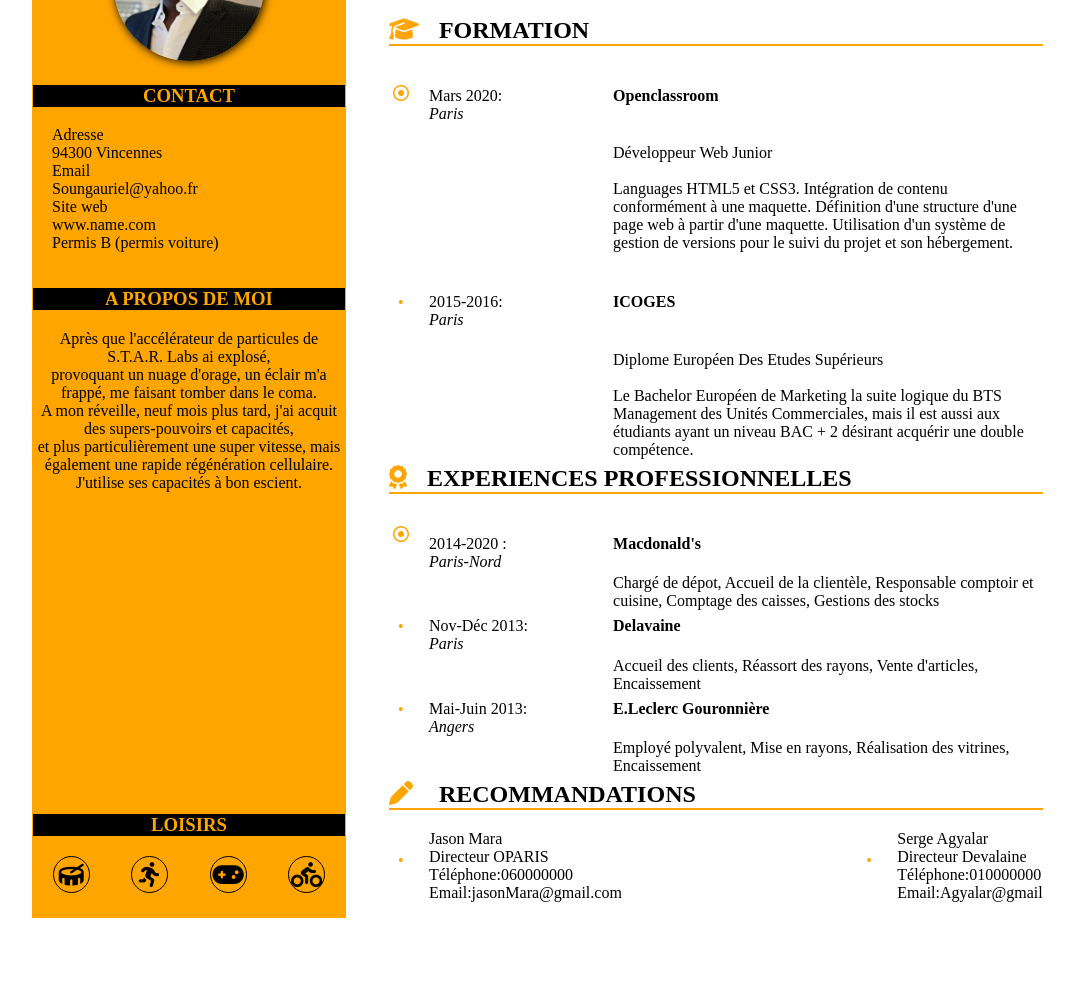
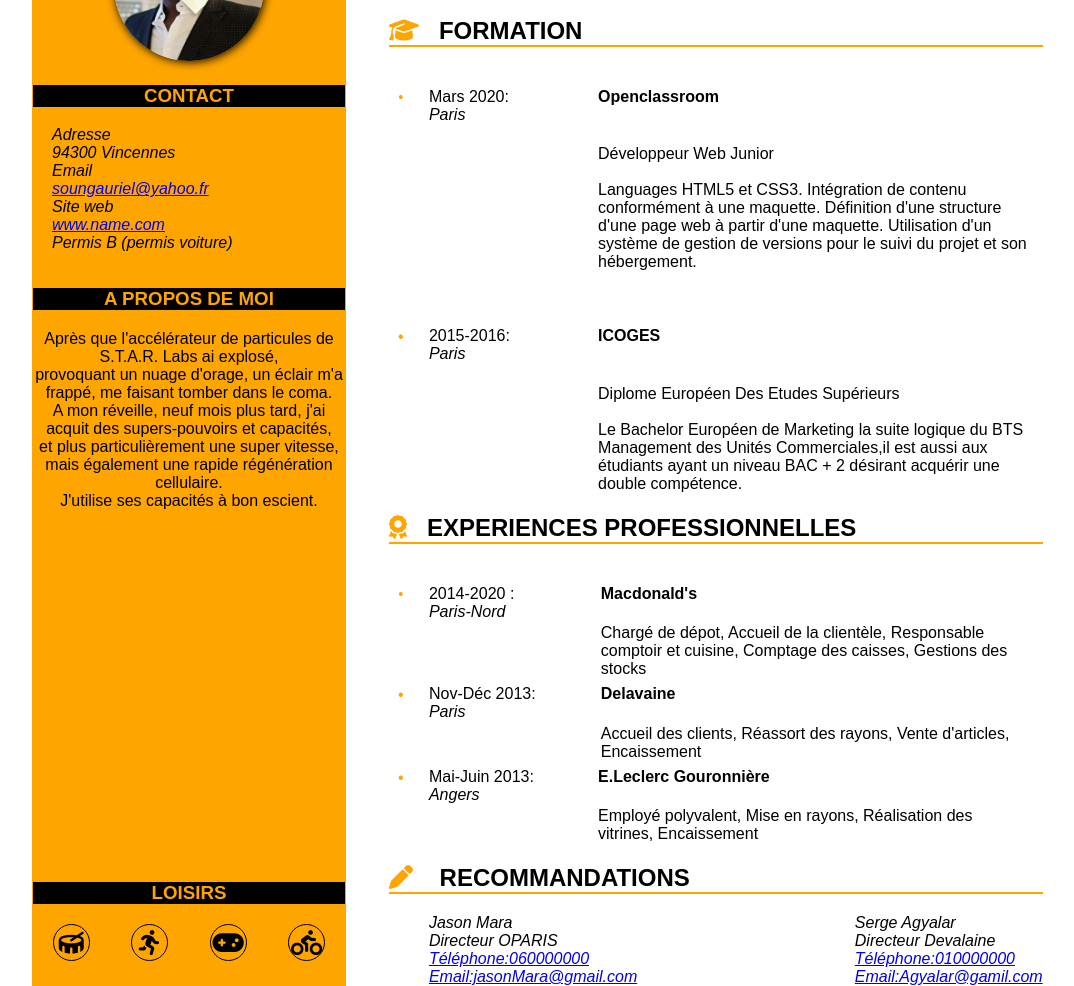
Before and after one commit to Soungauriel/Cv-, a plain HTML site: page index.html in a window 1280 px wide. Shown: the part 101-1087 px from the top of the page, without its empty margins (96-1170 px from the left). Before the commit the page ends 1019 px from the top, so only its background shows below. Drawn offline with Linux system fonts and the light colour scheme.

Commit message:
cv modifié

```diff
--- a/index.html
+++ b/index.html
@@ -13,32 +13,36 @@
 <body>
 
     <aside>
-           <div class="photo">
+        <figure class="photo">
 
             <img src="media/photo-uriel.jpg" class="rounded" alt="photo CV" width="160" height="206">
-           </div>
+
+        </figure>
+
         <div class="contact">
 
             <h3>CONTACT</h3>
-    <p> Adresse<br>
+            <address>
+              <p>Adresse<br>
                 94300 Vincennes<br>
                 Email<br>
-    Soungauriel@yahoo.fr<br>
+               <a href="mailto:Soungauriel@yahoo.fr">soungauriel@yahoo.fr</a><br>
                 Site web<br>
-    www.name.com<br>
+                <a href="mailto:www.name.com">www.name.com</a><br>
                 Permis B (permis voiture)
               </p>
+        </address>
         </div>
         <div class="prez">
             <h3>A PROPOS DE MOI</h3>
-       <p>Après que l'accélérateur de particules de S.T.A.R. Labs ai explosé,<br/>
-            provoquant un nuage d'orage, un éclair m'a frappé, me faisant tomber dans le coma. <br/>
-            A mon réveille, neuf mois plus tard, j'ai acquit des supers-pouvoirs et capacités, <br/>
-            et plus particulièrement une super vitesse, mais également une rapide régénération cellulaire.<br/>
+            <p>Après que l'accélérateur de particules de S.T.A.R. Labs ai explosé,<br />
+                provoquant un nuage d'orage, un éclair m'a frappé, me faisant tomber dans le coma. <br />
+                A mon réveille, neuf mois plus tard, j'ai acquit des supers-pouvoirs et capacités, <br />
+                et plus particulièrement une super vitesse, mais également une rapide régénération cellulaire.<br />
                 J'utilise ses capacités à bon escient.</p>
         </div>
         <footer>
-           <article>
+            <article class="loiz">
 
                 <h3>LOISIRS</h3>
                 <div class="interet">
@@ -49,7 +53,6 @@
                 </div>
             </article>
         </footer>
-
     </aside>
     <main>
         <header>
@@ -60,81 +63,81 @@
 
         <section>
             <h2><i class="fas fa-graduation-cap"></i>FORMATION</h2>
-    <ul>
+            <ul class="orangeUl">
                 <li class="firstListIcone">
                     <p>Mars 2020:<br>
                         <em>Paris</em>
                     </p>
-           <div class="test">
-                <h4>  Openclassroom</h4><br>
-                Développeur Web Junior<br/>
+                    <article class="testList">
+                        <h4> Openclassroom</h4><br>
+                        Développeur Web Junior<br>
                         <br>
                         Languages HTML5 et CSS3. Intégration de contenu conformément à une maquette.
                         Définition d'une structure d'une page web à partir d'une maquette.
                         Utilisation d'un système de gestion de versions pour le suivi du projet et son hébergement.
-           </div>
+                    </article>
                 </li>
 
                 <li class="listIcone">
                     <p>
-            2015-2016:<br/>
+                        2015-2016:<br />
                         <em>Paris</em>
                     </p>
-             <div class="test">
+                    <article class="testList">
                         <h4> ICOGES</h4><br>
-             Diplome Européen Des Etudes Supérieurs<br/>
+                        Diplome Européen Des Etudes Supérieurs<br>
                         <br>
                         Le Bachelor Européen de Marketing
                         la suite logique du BTS Management des
-             Unités Commerciales, mais il est aussi
+                        Unités Commerciales,il est aussi
                         aux étudiants ayant un niveau BAC + 2
                         désirant acquérir une double compétence.
 
-             </div>
+                    </article>
                 </li>
             </ul>
         </section>
         <section>
             <h2><i class="fas fa-award"></i>EXPERIENCES PROFESSIONNELLES</h2>
-    <ul>
+            <ul class="orangeUl">
                 <li class="secondListIcone">
                     <p>2014-2020 :<br>
                         <em>Paris-Nord</em>
                     </p>
-        <div class="comp">
+                    <article class="comp">
                         <h4>Macdonald's</h4>
                         Chargé de dépot,
                         Accueil de la clientèle,
                         Responsable comptoir et cuisine,
                         Comptage des caisses,
                         Gestions des stocks
-    </div>
+                    </article>
 
                 </li>
                 <li class="listIcone">
                     <p>Nov-Déc 2013:<br>
                         <em>Paris</em>
                     </p>
-           <div class="compSecond">
+                    <article class="compSecond">
                         <h4>Delavaine</h4>
                         Accueil des clients,
                         Réassort des rayons,
                         Vente d'articles,
                         Encaissement
-        </div>
+                    </article>
                 </li>
 
                 <li class="listIcone">
                     <p>Mai-Juin 2013:<br>
                         <em>Angers</em>
                     </p>
-           <div class="compThree">
+                    <article class="compThree">
                         <h4>E.Leclerc Gouronnière</h4>
                         Employé polyvalent,
                         Mise en rayons,
                         Réalisation des vitrines,
                         Encaissement
-        </div>
+                    </article>
                 </li>
             </ul>
         </section>
@@ -143,17 +146,21 @@
 
             <ul class="footUi">
                 <li class="recom-flex">
+                    <address>
                     Jason Mara<br>
                     Directeur OPARIS<br>
-                            Téléphone:060000000<br>
-                            Email:jasonMara@gmail.com
+                   <a href="tel:Téléphone:060000000">Téléphone:060000000</a><br>
+                   <a href="mailto:Email:jasonMara@gmail.com">Email:jasonMara@gmail.com</a>
+                    </address>
                 </li>
 
                 <li class="recom-flex">
+                    <address>
                     Serge Agyalar<br>
                     Directeur Devalaine<br>
-                            Téléphone:010000000<br>
-                            Email:Agyalar@gmail
+                    <a href="tel:Téléphone:010000000">Téléphone:010000000</a><br>
+                    <a href="mailto:Email:Agyalar@gmail">Email:Agyalar@gamil.com</a>
+                    </address>
                 </li>
 
             </ul>
--- a/style.css
+++ b/style.css
@@ -1,10 +1,13 @@
-
+body,ul,figure{margin: 0px;}
+*{
+    font-family: sans-serif;
+}
 header
 {
     color: black;
     font-size: 1em;
     width: 90%;
-    margin: 0 auto;
+    margin: 10px;
     justify-content: center;
     padding-left: -22px;
 }
@@ -38,17 +41,18 @@ span
 {
     color: orange;
 }
-.test
+.testList
 {
     margin-bottom: -14px;
-    margin-top: 0px;
+    margin-top: -15px;
     max-width: 70%;
+    padding: 15px;
 }
 .comp
 {
     margin-bottom: -14px;
     margin-top: 0px;
-    max-width: 70%;
+    max-width: 72%;
 }
 .photo img
 {
@@ -61,13 +65,14 @@ span
 {
     margin-bottom: -14px;
     margin-top: 0px;
-    max-width: 70%;
+    max-width: 72%;
 }
 .compThree
 {
     margin-bottom: -14px;
-    margin-top: 0px;
+    margin-top: -15px;
     max-width: 70%;
+    padding: 15px;
 }
 .contact
 {
@@ -214,7 +219,6 @@ footer
 {
     display:inline-flex;
     justify-content: space-between;
-    vertical-align: auto;
     align-items: flex-end;
 
 }
@@ -228,11 +232,11 @@ ul.footUi
     list-style: none;
 }
 
-aside article
+article.loiz
 {
     width: 100%;
 }
-li::before
+.orangeUl li::before
 {
     content: "\2022";
     color: orange;
@@ -251,6 +255,7 @@ li{
     position: relative;
 }
 
+
 @media screen and (max-width: 768px)
 {
     header
@@ -265,12 +270,12 @@ li{
     }
     strong
     {
-       color:  teal;
+       color: black;
     }
     span
    {
 
-    color: teal;
+    color:black;
    }
    strong::after
    {
@@ -294,7 +299,7 @@ li{
     {
         overflow: hidden;
     }
-    article
+    article.loiz
     {
         width: 100%;
         position: absolute;
@@ -315,6 +320,10 @@ li{
         margin: auto;
         width: 100%;
         margin-top: 30px;
+    }
+    .contact p
+    {
+        padding: 0px;
     }
     main
     {
```
Also changed, not shown: 2 other files. Lines whose indentation alone changed are shown as unchanged.
